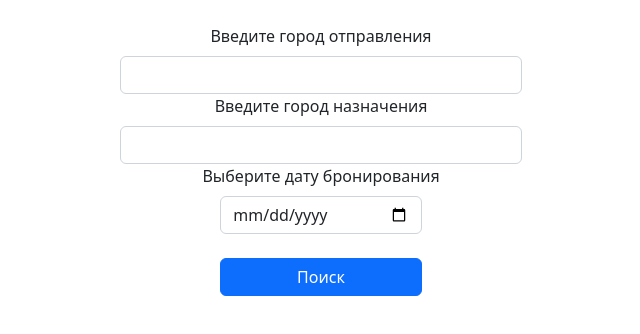
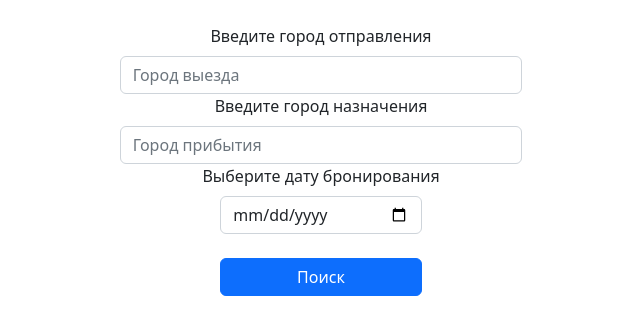
Before and after one commit to ilmir4ik/ilmir4ik.github.io, a plain HTML site: page index.html in a window 1280 px wide. Shown: the whole page, without its empty margins (319-959 px from the left). Drawn offline with nearby package versions, Linux system fonts and the light colour scheme.

Commit message:
Update index.html

```diff
--- a/index.html
+++ b/index.html
@@ -3,19 +3,21 @@
 <head>
     <meta charset="UTF-8">
     <script src="https://telegram.org/js/telegram-web-app.js"></script>
-        <link href="https://cdn.jsdelivr.net/npm/bootstrap@5.2.3/dist/css/bootstrap.min.css" rel="stylesheet" integrity="sha384-rbsA2VBKQhggwzxH7pPCaAqO46MgnOM80zW1RWuH61DGLwZJEdK2Kadq2F9CUG65" crossorigin="anonymous">
+    <link href="https://cdn.jsdelivr.net/npm/bootstrap@5.2.3/dist/css/bootstrap.min.css" rel="stylesheet"
+          integrity="sha384-rbsA2VBKQhggwzxH7pPCaAqO46MgnOM80zW1RWuH61DGLwZJEdK2Kadq2F9CUG65" crossorigin="anonymous">
     <title>Title</title>
 </head>
 <body>
+<a href="second.html"></a>
 <div align="center" class="container col-md-4 mt-4 pb-4">
     <form id="tg">
         <div>
             <label class="form-label">Введите город отправления</label>
-                <input type="text" class="form-control" id="departure_city" required>
+            <input placeholder="Город выезда" type="text" class="form-control" id="departure_city" required>
         </div>
         <div>
             <label class="form-label">Введите город назначения</label>
-                <input type="text" class="form-control" id="destination_city" required>
+            <input placeholder="Город прибытия" type="text" class="form-control" id="destination_city" required>
         </div>
         <div>
             <label class="form-label">Выберите дату бронирования</label>
@@ -27,7 +29,7 @@
     </form>
 </div>
 <script>
-        document.getElementById('tg').addEventListener('submit', function (e){
+    document.getElementById('tg').addEventListener('submit', function (e) {
         e.preventDefault();
         let message = '';
         message += this.departure_city.value + '\n';
```
Lines whose indentation alone changed are shown as unchanged.
